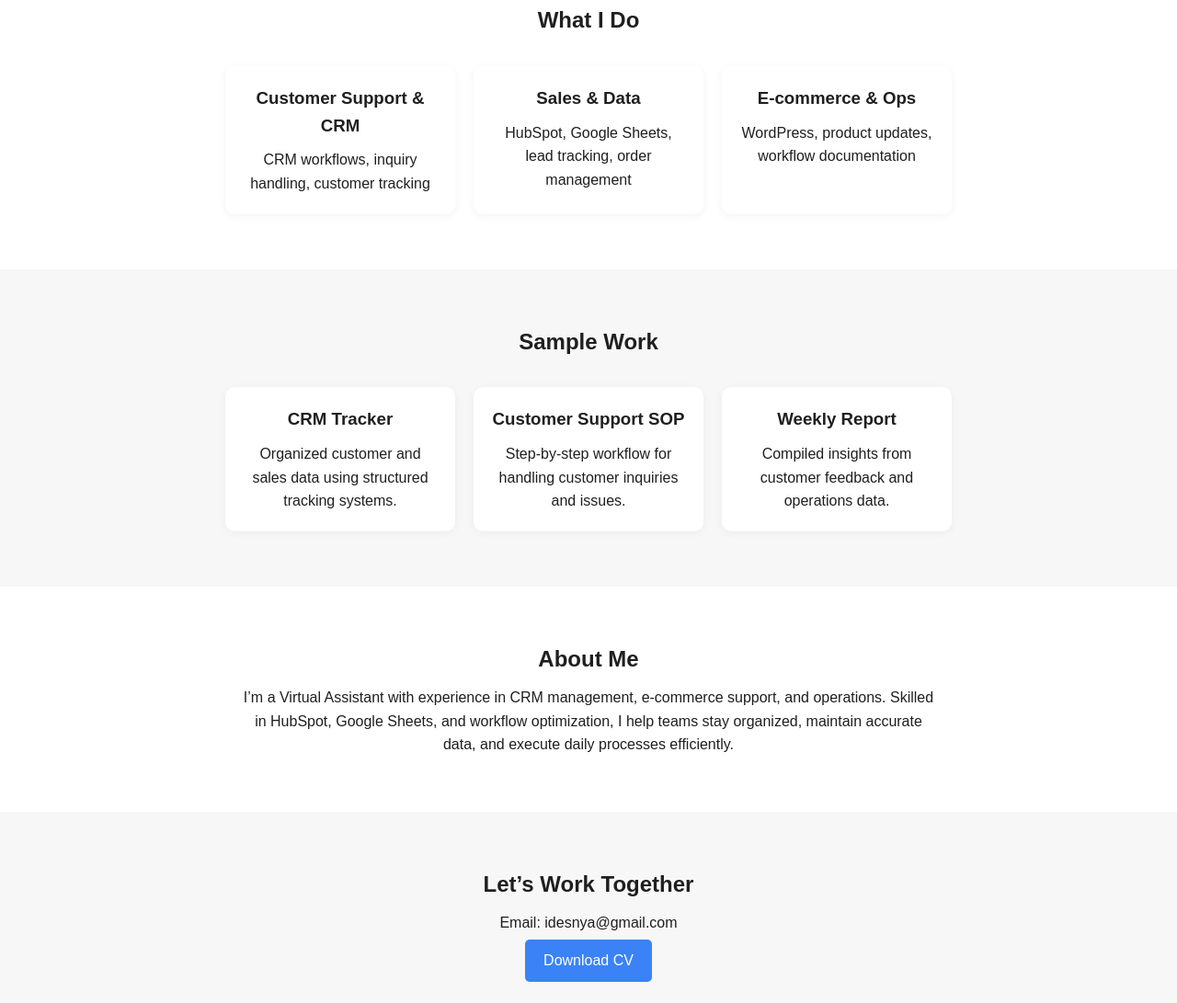
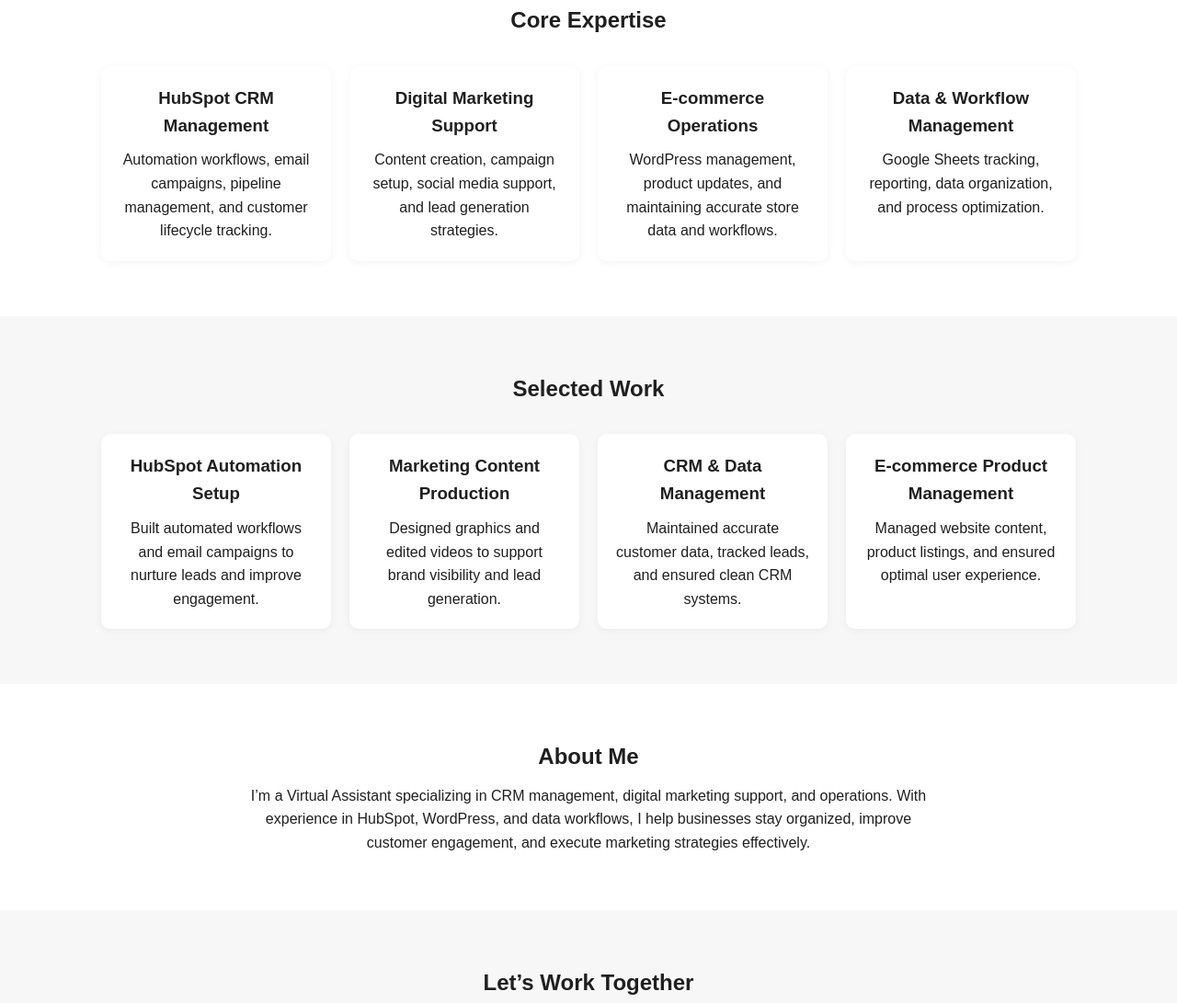
Before and after one commit to Marvin669/Marvin669.github.io-, a plain HTML site: page index.html in a window 1280 px wide. Shown: the part 401-1492 px from the top of the page at 92% size. Drawn offline with Linux system fonts and the light colour scheme.

Commit message:
Update index.html

```diff
--- a/index.html
+++ b/index.html
@@ -1,19 +1,21 @@
 <!DOCTYPE html>
 <html lang="en">
 <head>
-    <meta charset="UTF-8">
-    <meta name="viewport" content="width=device-width, initial-scale=1.0">
-    <title>Marvin Tinonas | Virtual Assistant</title>
-    <link rel="stylesheet" href="style.css">
+<meta charset="UTF-8">
+<meta name="viewport" content="width=device-width, initial-scale=1.0">
+<title>Marvin Tinonas | CRM & Digital Marketing VA</title>
+<link rel="stylesheet" href="style.css">
 </head>
+
 <body>
 
 <!-- HERO -->
 <section class="hero">
     <div class="container">
         <h1>Marvin Tinonas</h1>
-        <h2>Virtual Assistant | CRM & Operations Support</h2>
-        <p>I help businesses manage customer support, CRM systems, and daily operations with accuracy and consistency.</p>
+        <h2>CRM Management • Digital Marketing • Operations Support</h2>
+        <p>I help businesses streamline CRM systems, manage digital marketing workflows, and keep operations organized and efficient.</p>
+
         <div class="buttons">
             <a href="#work" class="btn">View Work</a>
             <a href="#contact" class="btn outline">Contact Me</a>
@@ -23,45 +25,57 @@
 
 <!-- SKILLS -->
 <section class="skills">
-    <h2>What I Do</h2>
+    <h2>Core Expertise</h2>
+
     <div class="card-container">
 
         <div class="card">
-            <h3>Customer Support & CRM</h3>
-            <p>CRM workflows, inquiry handling, customer tracking</p>
+            <h3>HubSpot CRM Management</h3>
+            <p>Automation workflows, email campaigns, pipeline management, and customer lifecycle tracking.</p>
         </div>
 
         <div class="card">
-            <h3>Sales & Data</h3>
-            <p>HubSpot, Google Sheets, lead tracking, order management</p>
+            <h3>Digital Marketing Support</h3>
+            <p>Content creation, campaign setup, social media support, and lead generation strategies.</p>
         </div>
 
         <div class="card">
-            <h3>E-commerce & Ops</h3>
-            <p>WordPress, product updates, workflow documentation</p>
+            <h3>E-commerce Operations</h3>
+            <p>WordPress management, product updates, and maintaining accurate store data and workflows.</p>
+        </div>
+
+        <div class="card">
+            <h3>Data & Workflow Management</h3>
+            <p>Google Sheets tracking, reporting, data organization, and process optimization.</p>
         </div>
 
     </div>
 </section>
 
-<!-- SAMPLE WORK -->
+<!-- WORK -->
 <section id="work" class="work">
-    <h2>Sample Work</h2>
+    <h2>Selected Work</h2>
+
     <div class="card-container">
 
         <div class="card">
-            <h3>CRM Tracker</h3>
-            <p>Organized customer and sales data using structured tracking systems.</p>
+            <h3>HubSpot Automation Setup</h3>
+            <p>Built automated workflows and email campaigns to nurture leads and improve engagement.</p>
         </div>
 
         <div class="card">
-            <h3>Customer Support SOP</h3>
-            <p>Step-by-step workflow for handling customer inquiries and issues.</p>
+            <h3>Marketing Content Production</h3>
+            <p>Designed graphics and edited videos to support brand visibility and lead generation.</p>
         </div>
 
         <div class="card">
-            <h3>Weekly Report</h3>
-            <p>Compiled insights from customer feedback and operations data.</p>
+            <h3>CRM & Data Management</h3>
+            <p>Maintained accurate customer data, tracked leads, and ensured clean CRM systems.</p>
+        </div>
+
+        <div class="card">
+            <h3>E-commerce Product Management</h3>
+            <p>Managed website content, product listings, and ensured optimal user experience.</p>
         </div>
 
     </div>
@@ -72,9 +86,9 @@
     <div class="container">
         <h2>About Me</h2>
         <p>
-            I’m a Virtual Assistant with experience in CRM management, e-commerce support, and operations.
-            Skilled in HubSpot, Google Sheets, and workflow optimization, I help teams stay organized,
-            maintain accurate data, and execute daily processes efficiently.
+            I’m a Virtual Assistant specializing in CRM management, digital marketing support, and operations.
+            With experience in HubSpot, WordPress, and data workflows, I help businesses stay organized,
+            improve customer engagement, and execute marketing strategies effectively.
         </p>
     </div>
 </section>
```
